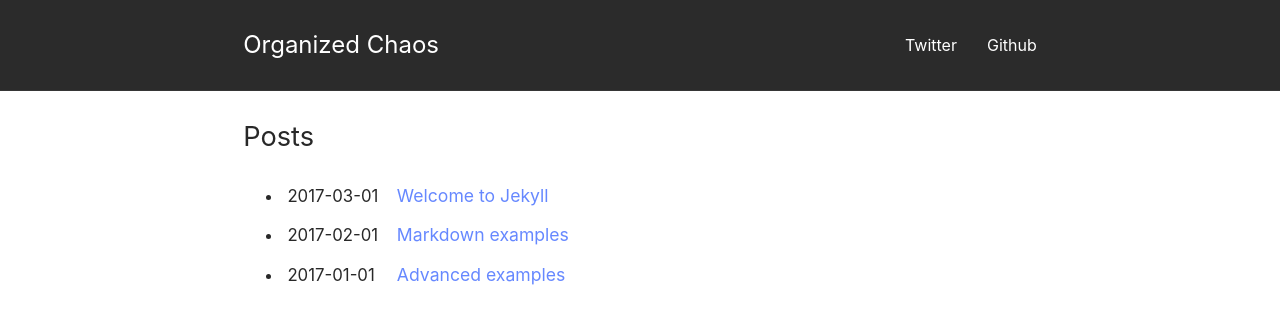
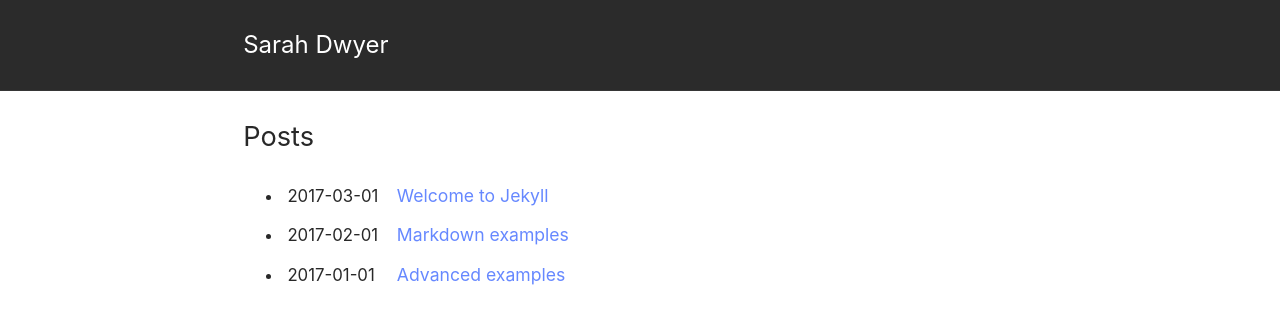
Before and after one commit to aradwyr/aradwyr.github.io, a Jekyll site: the page built from index.html, in a window 1280 px wide. Shown: the top 324 px of the page. Built offline with Jekyll 4.4.1, drawn with Linux system fonts in a browser that asks for light colours; part of the change alters nothing that is shown.

Commit message:
Updates: config

```diff
--- a/_config.yml
+++ b/_config.yml
@@ -1,4 +1,4 @@
-title: "Organized Chaos"
+title: "Sarah Dwyer"
 author: "Sarah Dwyer"
 description: "infra/devops/cs learnings"
 permalink: /:title/
@@ -11,12 +11,15 @@ dark_footer: true            # keep the footer dark
 # style: minimal             # use a simpler style inspired by the minima theme
 
 navigation:                  # site navigation in the header
-  - Twitter: "https://twitter.com/_sdwyer"
-  - Github: "https://github.com/sbd/sbd.github.io"
+#  - Twitter: "https://twitter.com/_sdwyer"
+#  - Github: "https://github.com/sbd/sbd.github.io"
+#  - LinkedIn: "https://www.linkedin.com/in/sbd/"
 
-#icons:                      # icons in the header, see http://fontawesome.com/icons
+icons:                      # icons in the header, see http://fontawesome.com/icons
+  github: "https://github.com/niklasbuschmann/contrast"
+  twitter: "https://twitter.com/_sdwyer"
+  linkedin: "https://www.linkedin.com/in/sbd/"
 #  envelope: "mailto:niklasbuschmann@users.noreply.github.com"
-#  github: "https://github.com/niklasbuschmann/contrast"
 #  rss: "/contrast/feed.xml"
 
 comments:                    # embed disqus or isso comments
```
